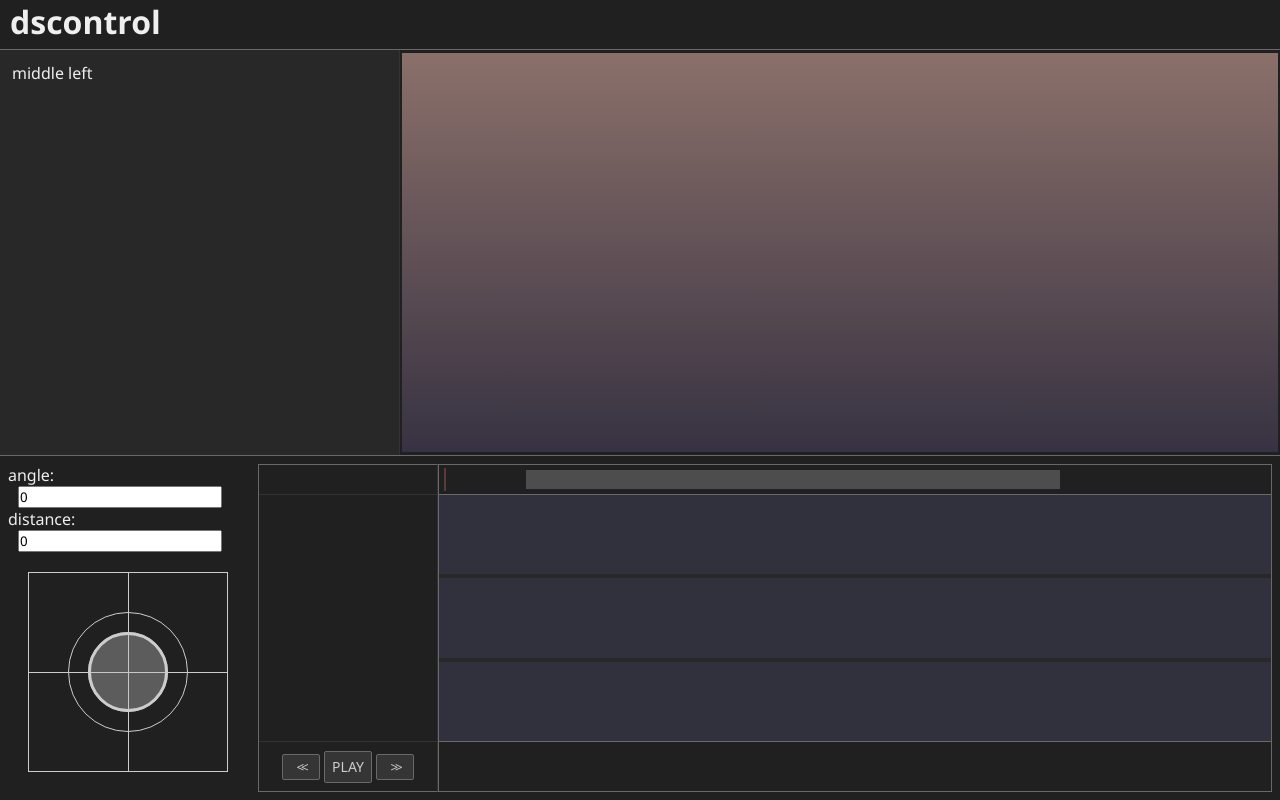
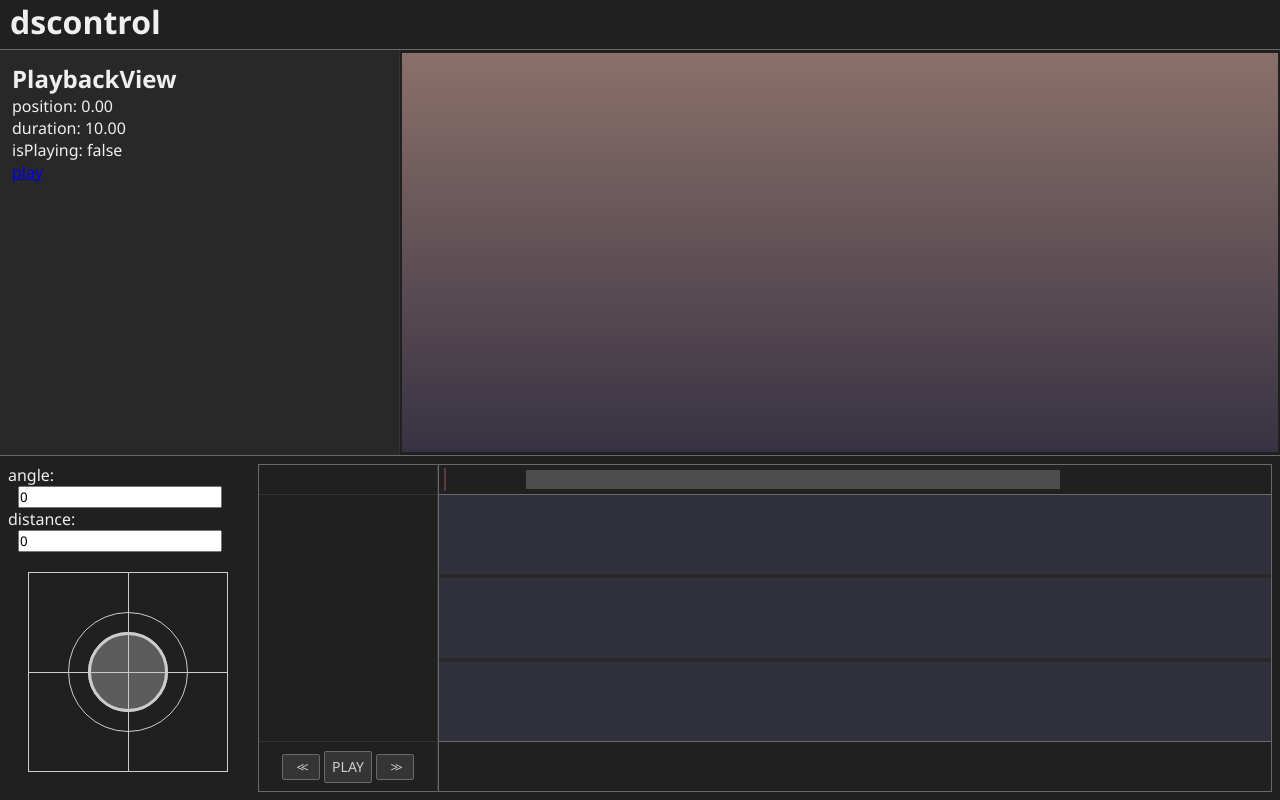
Before and after one commit to awforsythe/dscontrol-app, a React app: page / in a window 1280 px wide. Built offline with nearby package versions, Linux system fonts and the light colour scheme.

Commit message:
Add mobx and mobx-react-lite, test out mobx-based playback state

```diff
--- a/package.json
+++ b/package.json
@@ -15,6 +15,8 @@
   "author": "Alex Forsythe",
   "license": "MIT",
   "dependencies": {
+    "mobx": "^6.5.0",
+    "mobx-react-lite": "^3.3.0",
     "prop-types": "^15.7.2",
     "react": "^17.0.2",
     "react-dom": "^17.0.2",
--- /dev/null
+++ b/src/components/PlaybackView.jsx
@@ -0,0 +1,22 @@
+import React from 'react'
+import { observer } from 'mobx-react-lite'
+
+const PlaybackView = observer(({ playback }) => (
+  <div>
+    <h2>PlaybackView</h2>
+    <ul>
+      <li>position: {playback.position.toFixed(2)}</li>
+      <li>duration: {playback.duration.toFixed(2)}</li>
+      <li>isPlaying: {JSON.stringify(playback.isPlaying)}</li>
+      <li>
+        {playback.isPlaying ? (
+          <a href="#" onClick={() => playback.stop()}>stop</a>
+        ) : (
+          <a href="#" onClick={() => playback.play()}>play</a>
+        )}
+      </li>
+    </ul>
+  </div>
+))
+
+export default PlaybackView
--- a/src/index.jsx
+++ b/src/index.jsx
@@ -1,12 +1,19 @@
-import React, { useRef, useState, useEffect, useLayoutEffect } from 'react'
+import React, { useRef, useState } from 'react'
 import ReactDOM from 'react-dom'
 
+import Store from './state'
+
+import { useRenderLoop } from './util'
+
 import { useGlobalKeyDownHandler } from './components/common/util'
+import PlaybackView from './components/PlaybackView'
 import Joystick from './components/Joystick'
 import TimelineControls from './components/TimelineControls'
 import Timeline from './components/Timeline'
 
 import './style.less'
+
+const store = new Store()
 
 function usePlaybackState() {
   const [isPlaying, setIsPlaying] = useState(false)
@@ -47,7 +54,7 @@ function usePlaybackState() {
   return [isPlaying, playbackTime, onTogglePlayback, onJog]
 }
 
-function App() {
+function App({ store }) {
   const [angle, setAngle] = useState(0.0)
   const [distance, setDistance] = useState(0.0)
 
@@ -64,6 +71,7 @@ function App() {
     setVisibleRangeEndTime(clampedNewEndTime)
   }
 
+  useRenderLoop((deltaSeconds) => {store.playback.tick(deltaSeconds)})
 
   const [isPlaying, playbackTime, onTogglePlayback, onJog] = usePlaybackState()
 
@@ -82,7 +90,7 @@ function App() {
       </div>
       <div id="main-middle">
         <div id="main-left">
-          middle left
+          <PlaybackView playback={store.playback} />
         </div>
         <div id="main-right">
 
@@ -138,4 +146,4 @@ function App() {
   );
 }
 
-ReactDOM.render(<App />, document.getElementById('main'));
+ReactDOM.render(<App store={store} />, document.getElementById('main'));
--- /dev/null
+++ b/src/state/index.js
@@ -0,0 +1,7 @@
+import Playback from './playback'
+
+class Store {
+  playback = new Playback()
+}
+
+export default Store
--- /dev/null
+++ b/src/state/playback.js
@@ -0,0 +1,48 @@
+import { makeObservable, observable, action } from 'mobx'
+
+class Playback {
+  isPlaying = false
+  position = 0.0
+  duration = 10.0
+
+  constructor() {
+    makeObservable(this, {
+      isPlaying: observable,
+      position: observable,
+      duration: observable,
+      play: action,
+      stop: action,
+      scrubTo: action,
+      setDuration: action,
+      tick: action,
+    })
+  }
+
+  play() {
+    this.isPlaying = true
+  }
+
+  stop() {
+    this.isPlaying = false
+  }
+
+  scrubTo(newPosition) {
+    this.position = newPosition
+  }
+
+  setDuration(newDuration) {
+    this.duration = newDuration
+  }
+
+  tick(deltaSeconds) {
+    if (this.isPlaying) {
+      this.position += deltaSeconds
+      if (this.position >= this.duration) {
+        this.position = this.duration
+        this.stop()
+      }
+    }
+  }
+}
+
+export default Playback
--- /dev/null
+++ b/src/util.jsx
@@ -0,0 +1,43 @@
+import React, { useEffect } from 'react'
+
+function useRenderLoop(callback) {
+  // Establish some state that's internal to the hook
+  let mounted = false
+  let requestId = null
+  let prevTimestamp = null
+
+  // Establish a callback that the browser will call once per screen refresh
+  function animationFrameCallback(timestamp) {
+    // Compute the time elapsed since the last repaint
+    if (prevTimestamp === null) {
+      prevTimestamp = timestamp
+    }
+    const deltaSeconds = (timestamp - prevTimestamp) / 1000.0
+    prevTimestamp = timestamp
+
+    // The update function supplied to the hook should take deltaTime as a parameter
+    if (deltaSeconds !== 0.0) {
+      callback(deltaSeconds)
+    }
+
+    // Unless the calling component has been unmounted, schedule the next update
+    if (mounted) {
+      requestId = window.requestAnimationFrame(animationFrameCallback)
+    }
+  }
+
+  // On mount, begin firing the supplied callback on each repaint, until unmounted
+  useEffect(() => {
+    mounted = true
+    requestId = window.requestAnimationFrame(animationFrameCallback)
+    return () => {
+      mounted = false
+      if (requestId !== null) {
+        window.cancelAnimationFrame(requestId)
+        requestId = null
+      }
+    }
+  })
+}
+
+export { useRenderLoop }
```
Also changed, not shown: 1 other file (tests, documents, lock files or other folders).
